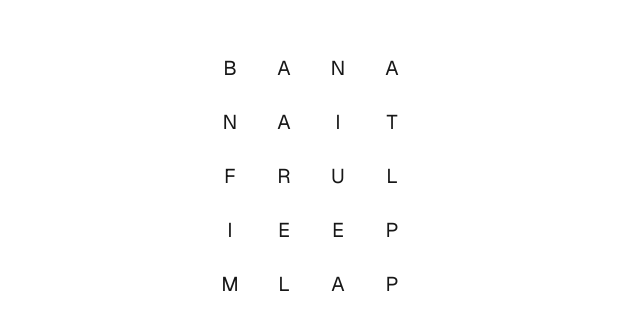
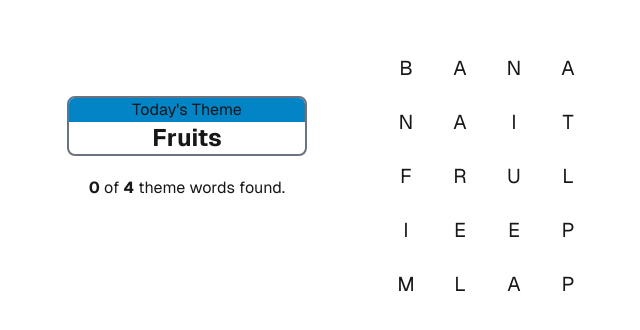
Before and after one commit to neststack/next-strands-game, a Next.js app: page / in a window 1280 px wide. Shown: the part 252-582 px from the top of the page, without its empty margins (329-969 px from the left). Built offline with nearby package versions, Linux system fonts and the light colour scheme.

Commit message:
feat(tidy-up): added theme and count display

```diff
--- a/src/app/layout.tsx
+++ b/src/app/layout.tsx
@@ -15,8 +15,8 @@ const geistMono = localFont({
 });
 
 export const metadata: Metadata = {
-  description: "Strand Game Generated using create next app",
-  title: "Strand Game | Next.js"
+  description: "Strands Game Generated using create next app",
+  title: "Strands Game | Next.js"
 };
 
 export default function RootLayout({
--- a/src/app/page.tsx
+++ b/src/app/page.tsx
@@ -1,9 +1,11 @@
 import StrandsGrid from "@/components/strandsGrid";
+import ThemeDisplay from "@/components/ThemeDisplay";
 
 export default function Home() {
   return (
     <div className="flex items-center justify-center min-h-screen p-8 pb-20 gap-16 sm:p-20 font-[family-name:var(--font-geist-sans)]">
-      <main className="flex flex-col gap-8 row-start-2 items-center sm:items-start">
+      <main className="flex flex-col sm:flex-row gap-2 sm:gap-8 row-start-2 items-center">
+        <ThemeDisplay />
         <StrandsGrid />
       </main>
     </div>
--- /dev/null
+++ b/src/components/ThemeDisplay.tsx
@@ -0,0 +1,24 @@
+"use client";
+
+import useGrid from "@/store/features/grid";
+
+const ThemeDisplay = () => {
+  const { correctWords } = useGrid();
+
+  const totalWords = correctWords.length;
+  const foundWords = correctWords.filter(word => word.found).length;
+
+  return (
+    <div className="w-80 flex flex-col justify-center items-center gap-5">
+      <div className="flex flex-col justify-center items-center w-60 overflow-hidden rounded-lg border-gray-500 border-2 border-solid">
+        <p className="bg-sky-600 w-full text-center">Today&apos;s Theme</p>
+        <h1 className="text-2xl font-bold h-8">Fruits</h1>
+      </div>
+      <span>
+        <b>{foundWords}</b> of <b>{totalWords}</b> theme words found.
+      </span>
+    </div>
+  );
+};
+
+export default ThemeDisplay;
--- a/src/components/strandsGrid/DrawCanvas.tsx
+++ /dev/null
@@ -1,73 +0,0 @@
-// import { useRef } from "react";
-
-// Constants
-// const LINE_WIDTH = 5;
-
-interface DrawCanvasProps {
-  column: number;
-  row: number;
-  size: number;
-}
-
-const DrawCanvas = ({ column, row, size }: DrawCanvasProps) => {
-  // const canvasRef = useRef<HTMLCanvasElement>(null);
-  // const contextRef = useRef<any>(null);
-
-  //-----------------------------------
-  // Computed
-  const height = row * size + (row - 1) * 12;
-  const width = column * size + (column - 1) * 12;
-
-  // const resetCanvas = useCallback(() => {
-  //   clearCanvas();
-  //   // setRemotePlot([]);
-  //   // setLocalPlot([]);
-  //   // setPlotsList([]);
-  // }, [clearCanvas]);
-
-  //-----------------------------------
-  // Functions
-  // const clearCanvas = useCallback(() => {
-  //   if (!contextRef.current) return;
-  //   // white background
-  //   contextRef.current.fillStyle = "white";
-  //   contextRef.current.fillRect(
-  //     0,
-  //     0,
-  //     canvasRef?.current?.width,
-  //     canvasRef?.current?.height
-  //   );
-  //   contextRef.current.fillStyle = "black";
-  // }, []);
-
-  //-----------------------------------
-  // initialize
-  // const init = useCallback(() => {
-  //   const canvas = canvasRef.current;
-
-  //   if (!canvas) return;
-
-  //   canvas.width = window.innerWidth;
-  //   canvas.height = window.innerHeight;
-  //   canvas.style.height = `${window.innerHeight}px`;
-  //   canvas.style.width = `${window.innerWidth}px`;
-
-  //   const context = canvas.getContext("2d");
-
-  //   if (!context) return;
-
-  //   context.lineCap = "round";
-  //   context.strokeStyle = "black";
-  //   context.lineWidth = LINE_WIDTH;
-  //   contextRef.current = context;
-  //   clearCanvas();
-  // }, [clearCanvas]);
-
-  return (
-    <canvas
-      className={`absolute top-0 left-0 -z-10 w-[${width}px] h-[${height}px]`}
-    />
-  );
-};
-
-export default DrawCanvas;
--- a/src/components/strandsGrid/StrandsGrid.tsx
+++ b/src/components/strandsGrid/StrandsGrid.tsx
@@ -148,9 +148,9 @@ const Grid = () => {
   }, [correctWords]);
 
   return (
-    <div className="flex flex-col items-center justify-center gap-4">
+    <div className="flex flex-col items-center  justify-center gap-4">
       <h1
-        className={`uppercase h-10 text-center text-xl ${
+        className={`flex justify-center items-center uppercase h-10 text-center text-xl ${
           displayMessage.type === "correct"
             ? "text-blue-500"
             : displayMessage.type === "spangram"
```
Also changed, not shown: 1 other file (tests, documents, lock files or other folders).
